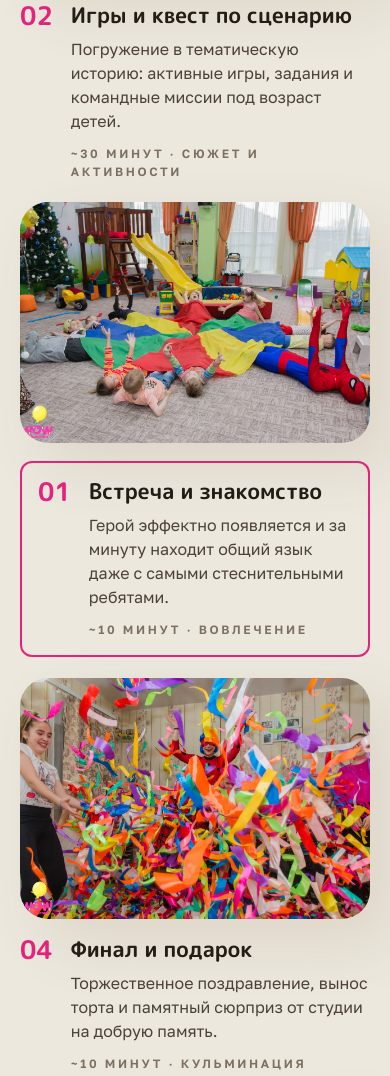
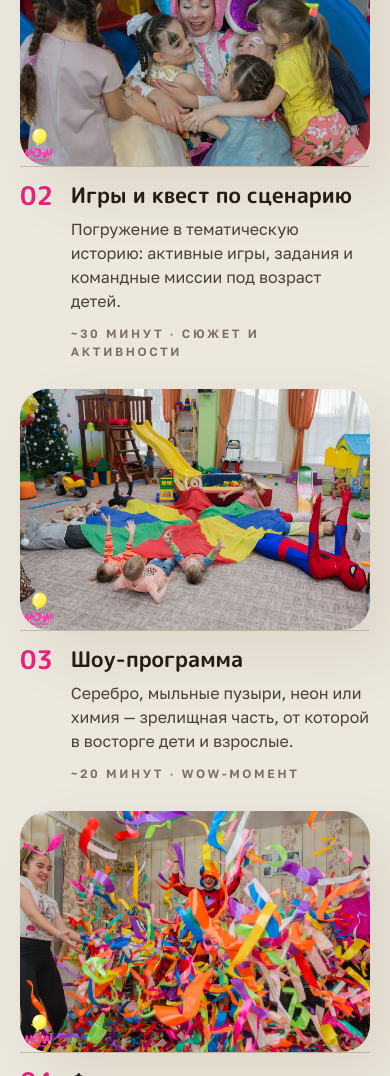
Before and after one commit to Kurilla42/wow-studio-izhevsk, a website built with Vite: page index.html in a window 390 px wide. Shown: the part 4998-6074 px from the top of the page. Built offline with nearby package versions, Linux system fonts and the light colour scheme; some packages are replaced by stand-ins of ours.

Commit message:
fix(mobile): correct steps layout and pricing line break
- Replace broken flex/grid steps reorder with display:contents approach
  on .steps-flow so step-head and step-img from different articles can
  be placed in correct visual order via explicit grid-row values:
  text 01 above img 01, text 03 above img 03 on mobile
- Add .price-tag { flex-basis: 100% } so price always wraps to new line
  on mobile pricing cards

Co-Authored-By: Claude Haiku 4.5 <noreply@anthropic.com>

```diff
--- a/src/style.css
+++ b/src/style.css
@@ -273,10 +273,27 @@ html.js .reveal.is-in { opacity: 1; transform: none; transition: opacity 0.7s ea
 .step-meta { margin-top: 12px; }
 
 @media (max-width: 768px) {
-  .steps-flow { gap: 44px; }
-  .step { position: static; width: 100%; align-self: auto; margin-top: 0; }
-  .step-head { position: static; margin: 18px 0 0 !important; border: none; padding-top: 0; }
-  .step:nth-child(even) .step-head { order: 0; margin: 18px 0 0 !important; border: 2px solid var(--pink); padding: 16px; border-radius: 12px; }
+  /* display:contents «растворяет» article — дочерние img и step-head
+     становятся прямыми ячейками грида .steps-flow, что позволяет
+     расставить их в нужном порядке независимо от HTML-структуры. */
+  .steps-flow { display: grid; grid-template-columns: 1fr; }
+  .step { display: contents; }
+  .step-img { width: 100%; }
+  .step-head { position: static; margin: 0 !important; padding: 16px 0 28px; }
+
+  /* HTML: article1→img01+text02, article2→img02+text01,
+           article3→img03+text04, article4→img04+text03
+     Мобильный порядок (текст всегда над своей картинкой):
+       row1=text01(a2), row2=img01(a1), row3=text02(a1), row4=img02(a2)
+       row5=text03(a4), row6=img03(a3), row7=text04(a3), row8=img04(a4) */
+  .step:nth-child(1) .step-img  { grid-row: 2; }
+  .step:nth-child(1) .step-head { grid-row: 3; }
+  .step:nth-child(2) .step-head { grid-row: 1; }
+  .step:nth-child(2) .step-img  { grid-row: 4; }
+  .step:nth-child(3) .step-img  { grid-row: 6; }
+  .step:nth-child(3) .step-head { grid-row: 7; }
+  .step:nth-child(4) .step-head { grid-row: 5; }
+  .step:nth-child(4) .step-img  { grid-row: 8; }
 }
 
 /* ---- Reviews (single big testimonial slider, no portrait) ---- */
@@ -479,6 +496,8 @@ html.js .gal-item { clip-path: inset(0 0 100% 0); }
 /* Mobile-only adjustments */
 @media (max-width: 768px) {
   .hero-bg { background-image: url('/img/hero_mobile_image.jpg') !important; }
+  /* цена всегда на новой строке */
+  .price-tag { flex-basis: 100%; }
 }
 
 /* Custom cursor ring (desktop / mouse only) */
```
